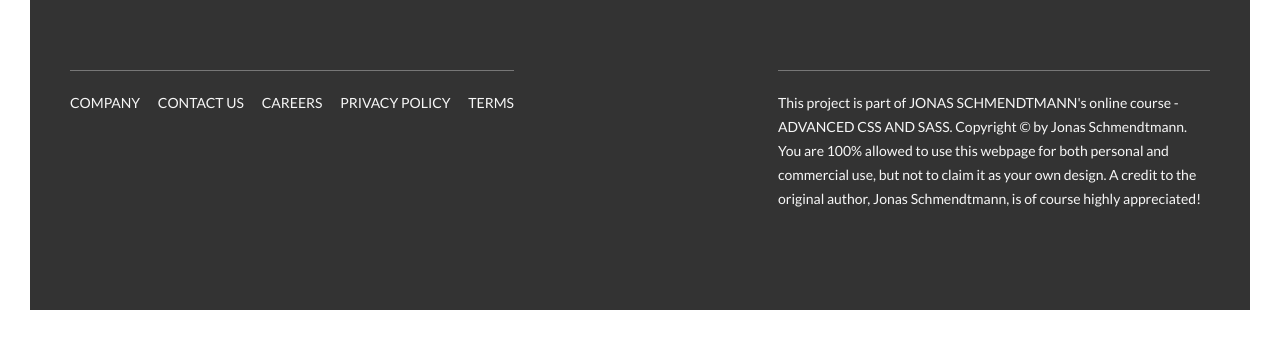
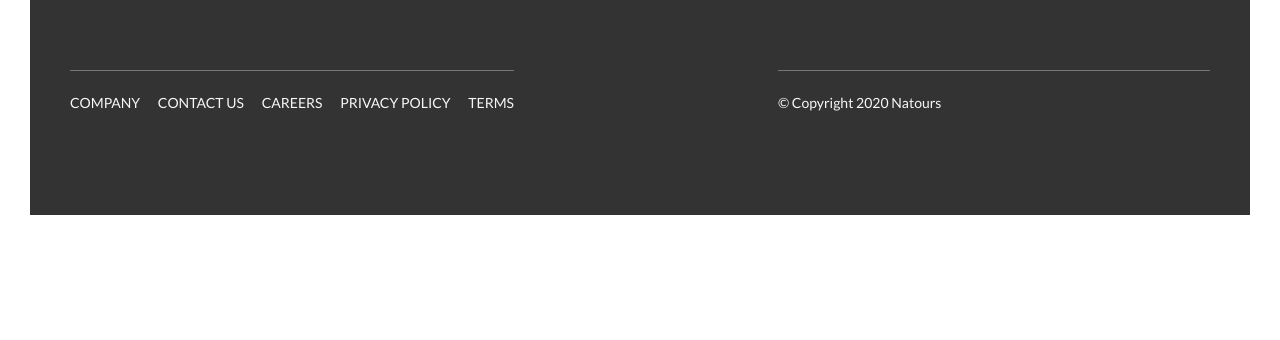
Before and after one commit to lachezarborisov/natours-landing-page, a website: page index.html in a window 1280 px wide. Shown: the part 5842-6182 px from the top of the page. After the commit the page ends 6087 px from the top, so only its background shows below. Drawn offline with Linux system fonts and the light colour scheme.

Commit message:
Updated footer

```diff
--- a/index.html
+++ b/index.html
@@ -416,9 +416,7 @@
                     </div>
                 </div>
                 <div class="col-1-of-2">
-                    <p class="footer__copyright">
-                        This project is part of <a href="https://codingheroes.io/" class="footer__link" target="_blank">Jonas Schmendtmann</a>'s online course - <a href="https://www.udemy.com/course/advanced-css-and-sass/" class="footer__link" target="_blank">Advanced CSS and Sass</a>. Copyright &copy; by Jonas Schmendtmann. You are 100% allowed to use this webpage for both personal and commercial use, but not to claim it as your own design. A credit to the original author, Jonas Schmendtmann, is of course highly appreciated!
-                    </p>
+                    <p class="footer__copyright">&copy; Copyright 2020 Natours</p>
                 </div>
             </div>
 
```
